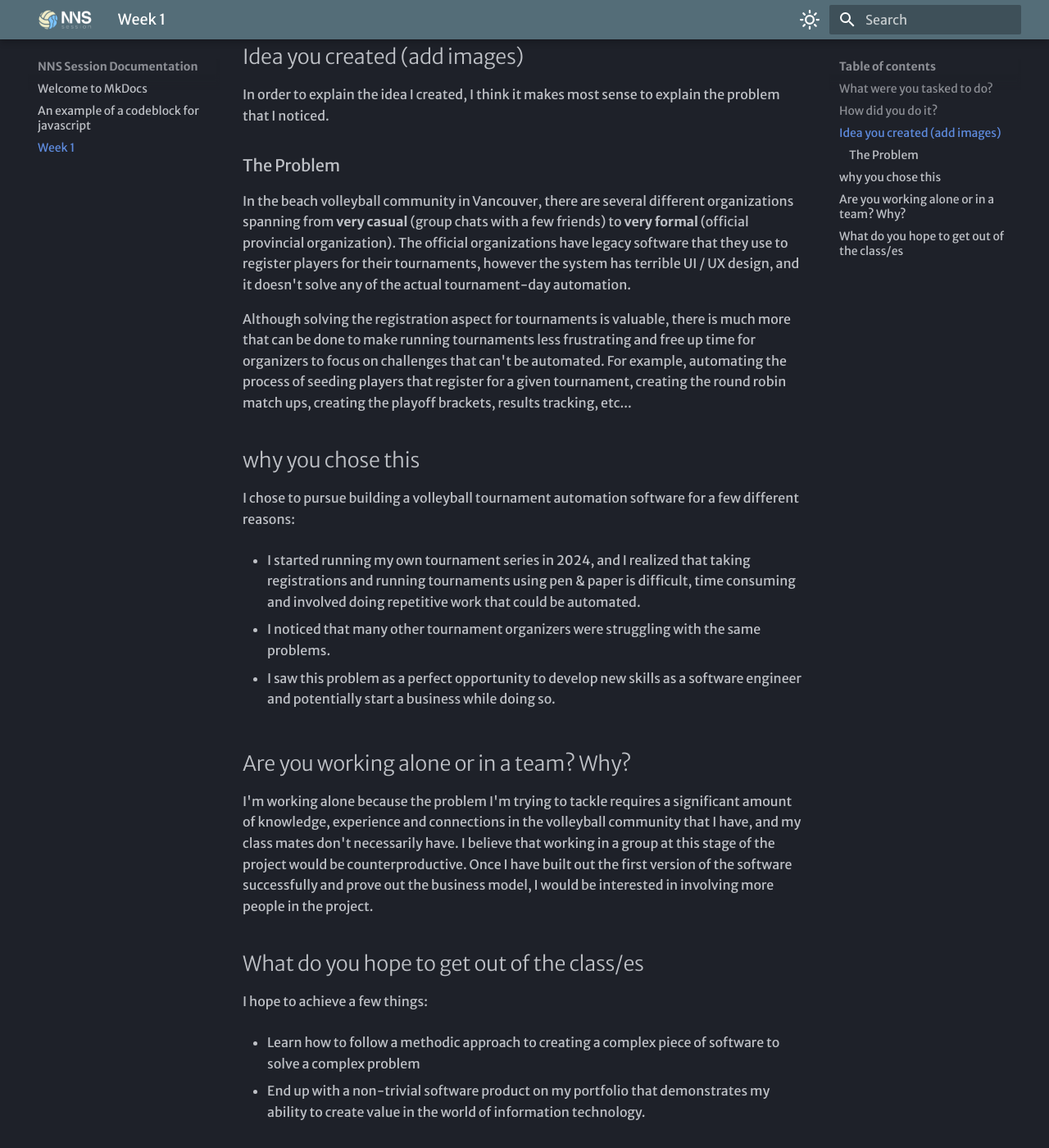
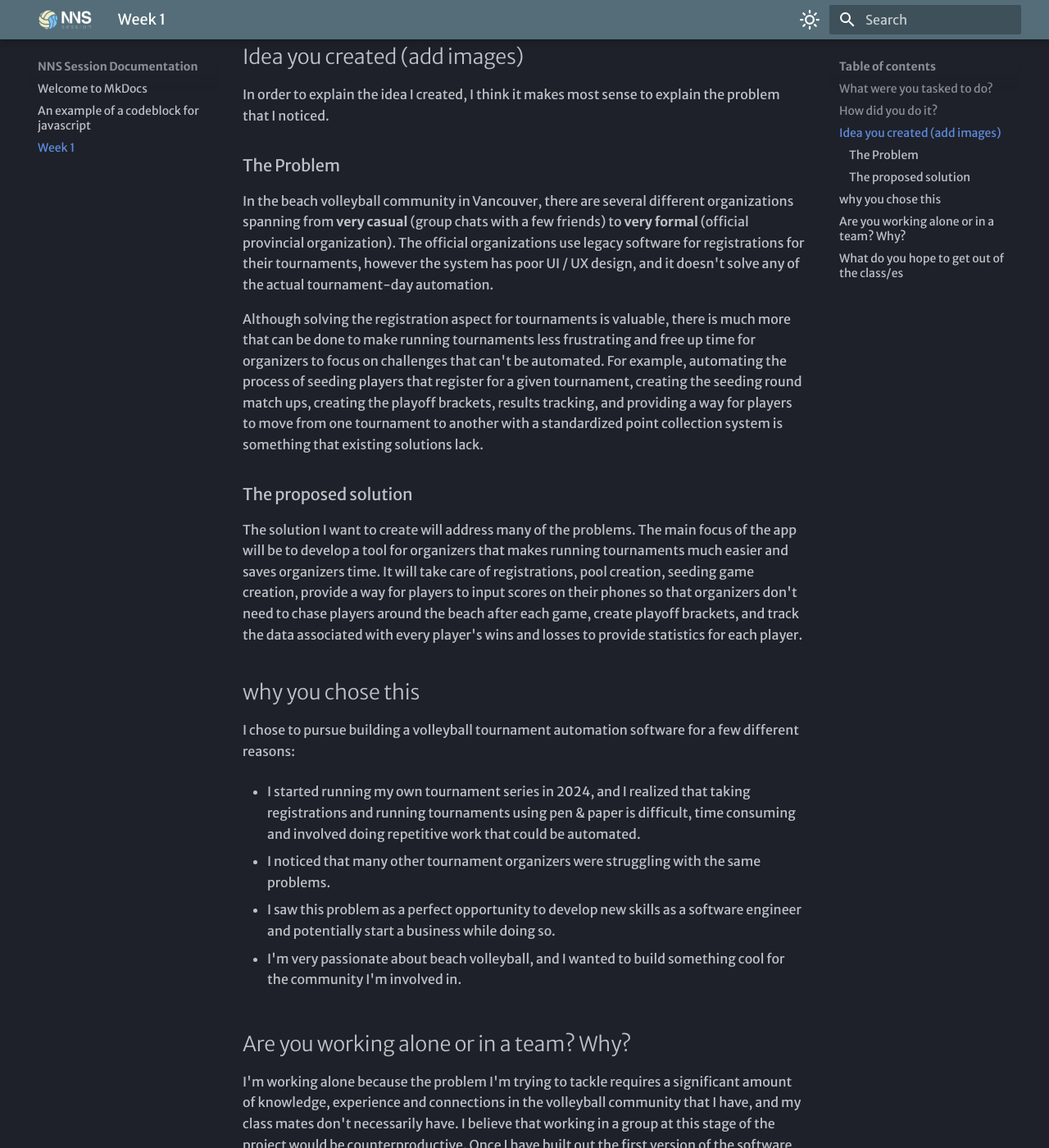
Before and after one commit to SamRosati/nns-session-documentation, an MkDocs documentation site: the page built from docs/week1.md, in a window 1280 px wide and 1400 px high, scrolled down 514 px. Shown: the whole window at 82% size. Built offline with MkDocs 1.6.1 and Material for MkDocs 9.7.7, drawn with Linux system fonts in a browser that asks for light colours; some web fonts are replaced.

Commit message:
added a few details to week 1 page

```diff
--- a/docs/week1.md
+++ b/docs/week1.md
@@ -14,9 +14,13 @@ In order to explain the idea I created, I think it makes most sense to explain t
 
 ### The Problem ###
 
-In the beach volleyball community in Vancouver, there are several different organizations spanning from **very casual** (group chats with a few friends) to **very formal** (official provincial organization). The official organizations have legacy software that they use to register players for their tournaments, however the system has terrible UI / UX design, and it doesn't solve any of the actual tournament-day automation.
+In the beach volleyball community in Vancouver, there are several different organizations spanning from **very casual** (group chats with a few friends) to **very formal** (official provincial organization). The official organizations use legacy software for registrations for their tournaments, however the system has poor UI / UX design, and it doesn't solve any of the actual tournament-day automation.
 
-Although solving the registration aspect for tournaments is valuable, there is much more that can be done to make running tournaments less frustrating and free up time for organizers to focus on challenges that can't be automated. For example, automating the process of seeding players that register for a given tournament, creating the round robin match ups, creating the playoff brackets, results tracking, etc...
+Although solving the registration aspect for tournaments is valuable, there is much more that can be done to make running tournaments less frustrating and free up time for organizers to focus on challenges that can't be automated. For example, automating the process of seeding players that register for a given tournament, creating the seeding round match ups, creating the playoff brackets, results tracking, and providing a way for players to move from one tournament to another with a standardized point collection system is something that existing solutions lack.
+
+### The proposed solution ###
+
+The solution I want to create will address many of the problems. The main focus of the app will be to develop a tool for organizers that makes running tournaments much easier and saves organizers time. It will take care of registrations, pool creation, seeding game creation, provide a way for players to input scores on their phones so that organizers don't need to chase players around the beach after each game, create playoff brackets, and track the data associated with every player's wins and losses to provide statistics for each player.
 
 ## why you chose this ##
 
@@ -27,6 +31,8 @@ I chose to pursue building a volleyball tournament automation software for a few
 - I noticed that many other tournament organizers were struggling with the same problems.
 
 - I saw this problem as a perfect opportunity to develop new skills as a software engineer and potentially start a business while doing so.
+
+- I'm very passionate about beach volleyball, and I wanted to build something cool for the community I'm involved in.
 
 ## Are you working alone or in a team? Why? ##
 
```
